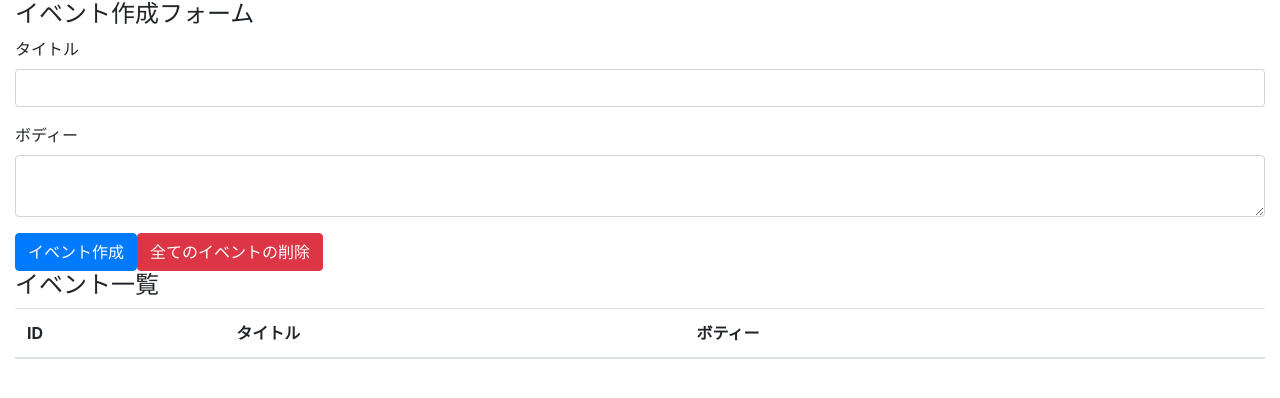
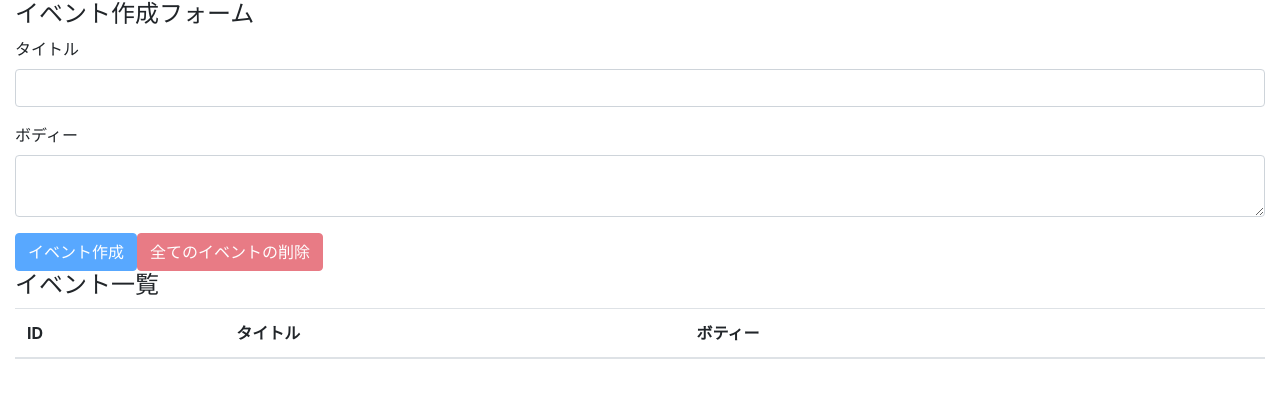
Before and after one commit to ovrsa/react-hooks-101, a React (Create React App) app: page / in a window 1280 px wide. Shown: the top 398 px of the page. Built offline with nearby package versions, Linux system fonts and the light colour scheme.

Commit message:
implement all events

```diff
--- a/src/components/App.js
+++ b/src/components/App.js
@@ -24,6 +24,14 @@
 
   console.log({ state });
 
+  const deleteAllEvents = (e) => {
+    e.preventDefault();
+    const result = window.confirm("全てのイベントを削除しても本当に良いですか");
+    if (result) dispatch({ type: "DELETE_ALL_EVENTS" });
+  };
+
+  const unCreatable = title === "" || body === "";
+
   return (
     <div className="container-fluid">
       <h4>イベント作成フォーム</h4>
@@ -48,10 +56,20 @@
           />
         </div>
 
-        <button className="btn btn-primary" onClick={addEvent}>
+        <button
+          className="btn btn-primary"
+          onClick={addEvent}
+          disabled={unCreatable}
+        >
           イベント作成
         </button>
-        <button className="btn btn-danger">全てのイベントの削除</button>
+        <button
+          className="btn btn-danger"
+          onClick={deleteAllEvents}
+          disabled={state.length === 0}
+        >
+          全てのイベントの削除
+        </button>
       </form>
       <h4>イベント一覧</h4>
       <table className="table table-hover">
--- a/src/components/Event.js
+++ b/src/components/Event.js
@@ -3,7 +3,8 @@
 const Event = ({ dispatch, event }) => {
   const id = event.id;
   const handleClickDeleteButton = () => {
-    dispatch({ type: "DELETE_EVENT", id });
+    const result = window.confirm(`イベント(id=${id})を本当に削除しますか？`);
+    if (result) dispatch({ type: "DELETE_EVENT", id });
   };
 
   return (
--- a/src/reducers/index.js
+++ b/src/reducers/index.js
@@ -31,6 +31,7 @@
     case "DELETE_EVENT":
       return state.filter((event) => event.id !== action.id);
     case "DELETE_ALL_EVENTS":
+      // ↓押された時点で全て削除
       return [];
     default:
       return state;
```
